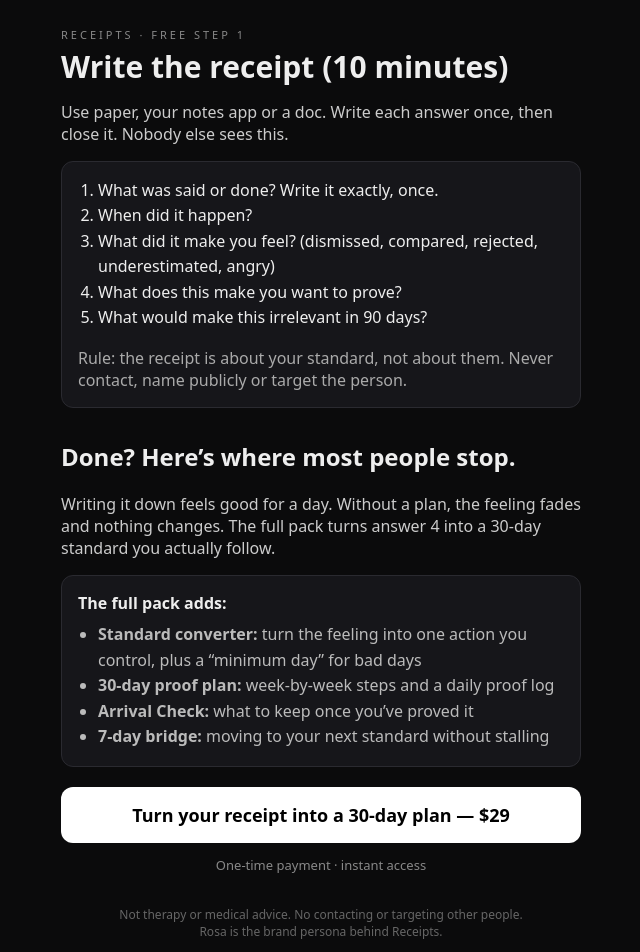
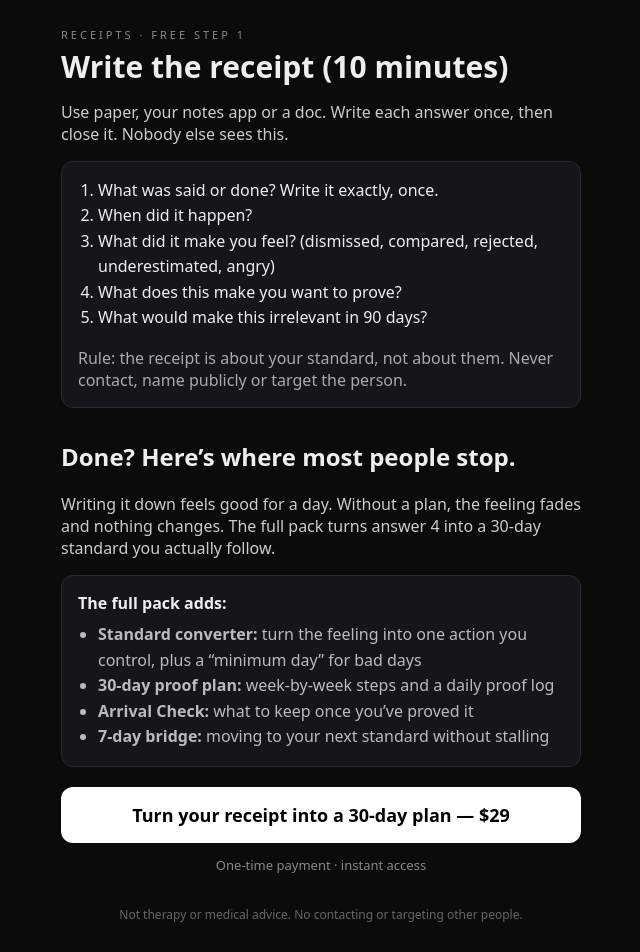
Before and after one commit to dankoff-hub/receipts, a Next.js app: page /free in a window 1280 px wide. Shown: the top 952 px of the page, without its empty margins (319-959 px from the left). Built offline with nearby package versions, Linux system fonts and the light colour scheme.

Commit message:
Free: remove persona line

```diff
--- a/app/free/page.js
+++ b/app/free/page.js
@@ -36,5 +36,5 @@ return <main style={{maxWidth:520,margin:"0 auto",padding:16}}>
 <a href={pay} style={btn}>Turn your receipt into a 30-day plan — $29</a>
 <p style={{fontSize:13,color:"#888",textAlign:"center"}}>One-time payment · instant access</p>
 
-<p style={{fontSize:12,color:"#666",textAlign:"center",marginTop:32}}>Not therapy or medical advice. No contacting or targeting other people.<br/>Rosa is the brand persona behind Receipts.</p>
+<p style={{fontSize:12,color:"#666",textAlign:"center",marginTop:32}}>Not therapy or medical advice. No contacting or targeting other people.</p>
 </main>}
```
